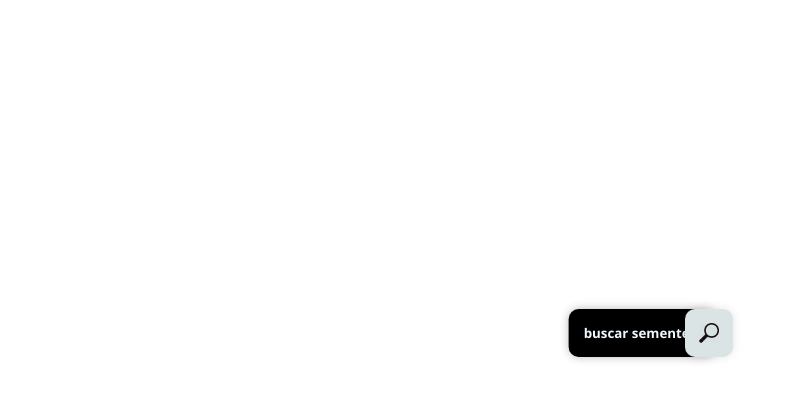
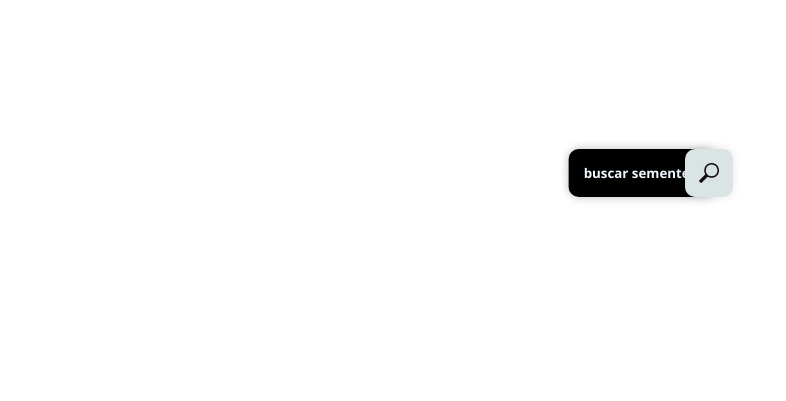
Before and after one commit to Gui-gt/tela_pesquisa, a plain HTML site: page index.html in a window 1280 px wide. Shown: the part 67-468 px from the top of the page, without its empty margins (0-786 px from the left). Drawn offline with Linux system fonts and the light colour scheme.

Commit message:
Update index.html

```diff
--- a/index.html
+++ b/index.html
@@ -15,7 +15,7 @@
             background-color: rgb(218, 228, 228);
             padding: 14px;
             position: absolute;
-            top: 50%;
+            top: 30%;
             left: 55%;
             transform: translate(-50%,-50%);
             border-radius: 10px;
@@ -29,7 +29,7 @@
             padding: 15px;
             border: none;
             position: absolute;
-            top: 50%;
+            top: 30%;
             left: 50%;
             transform: translate(-50%,-50%);
             background-color: black;
@@ -37,8 +37,13 @@
             border-radius: 10px 0px 0px 10px;
             box-shadow: 0px 0px 10px rgba(0, 0, 0, 0.271);
             font-weight: bold;
+        }
+        button:hover{
+            background-color: white;
+            color: black;
+            transition-duration: 0.7s;
+        }
 
-        }
     </style>
 </head>
 <body>
```
